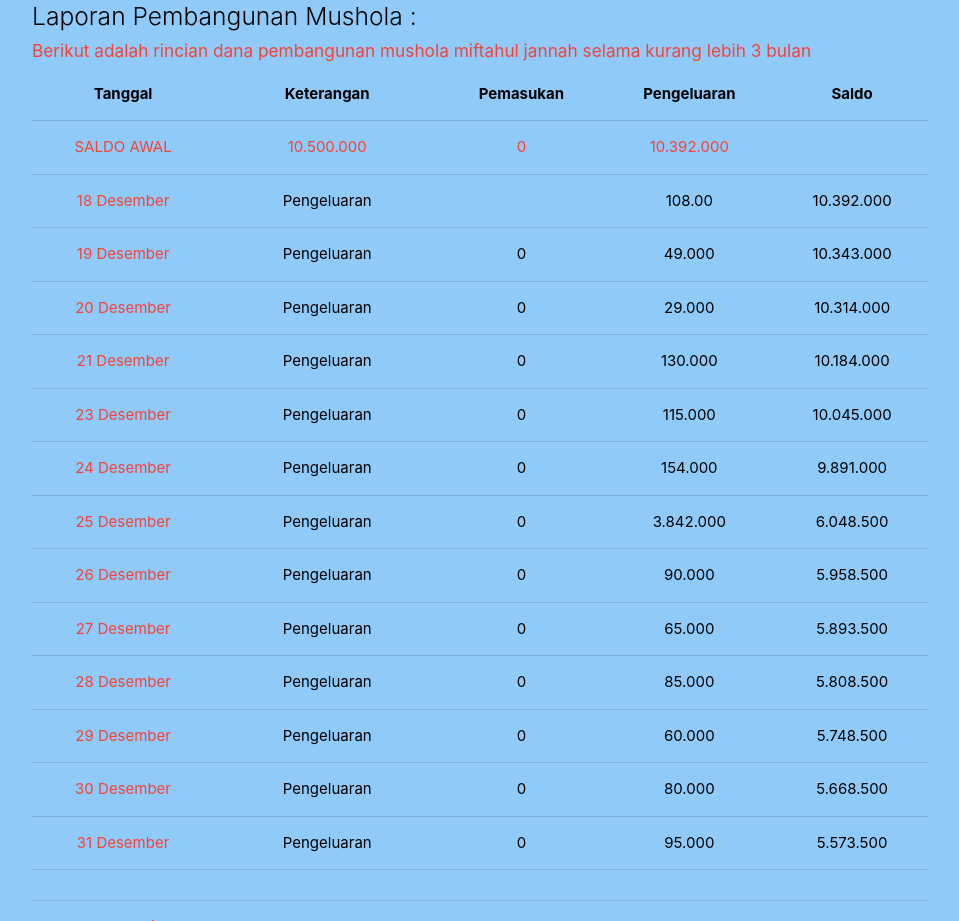
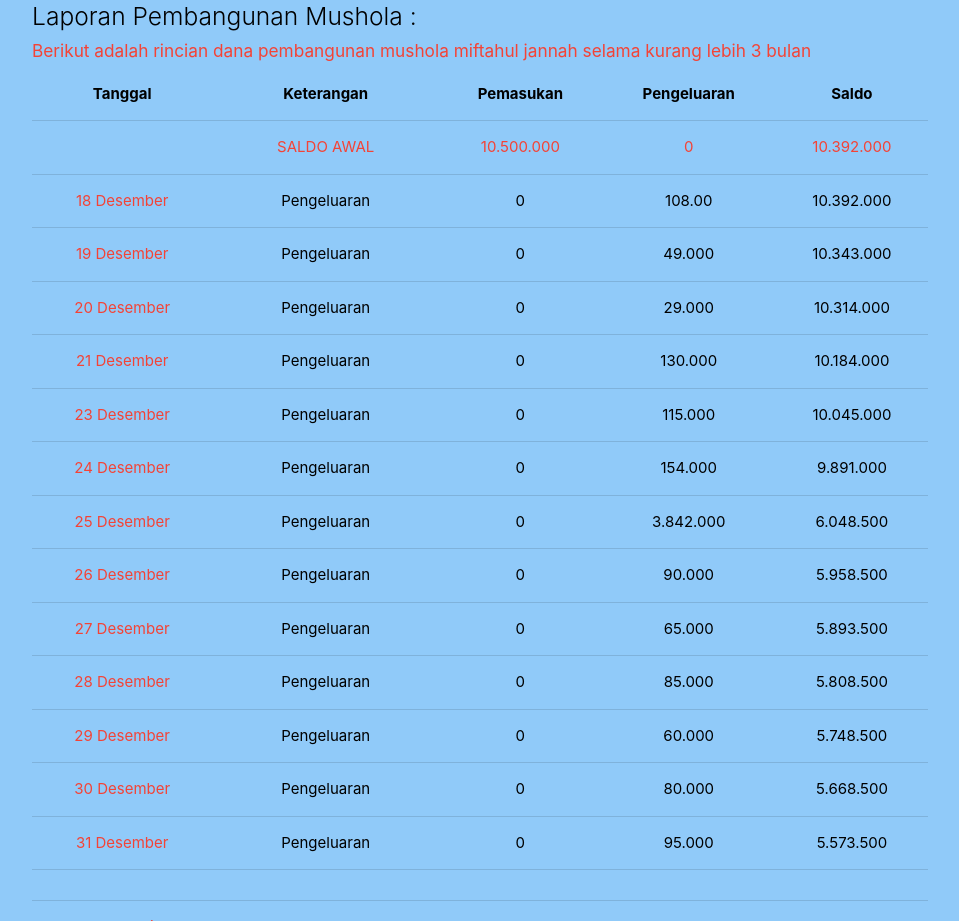
Before and after one commit to miftahul-jannah006/miftahul-jannah006.github.io, a plain HTML site: page contact.html in a window 1280 px wide. Shown: the part 2439-3360 px from the top of the page, without its empty margins (160-1119 px from the left). Drawn offline with Linux system fonts and the light colour scheme.

Commit message:
seven commit

```diff
--- a/contact.html
+++ b/contact.html
@@ -347,7 +347,7 @@
     <tbody>
        <tr>
 
-
+        <td>  </td>
         <td class="red-text">SALDO AWAL</td>
         <td class="red-text">10.500.000</td>
         <td class="red-text">0</td>
@@ -357,7 +357,7 @@
 
         <td class="red-text">18 Desember</td>
         <td>Pengeluaran</td>
-        <td ></td>
+        <td >0</td>
         <td>108.00</td>
         <td>10.392.000</td>
       </tr>
```
